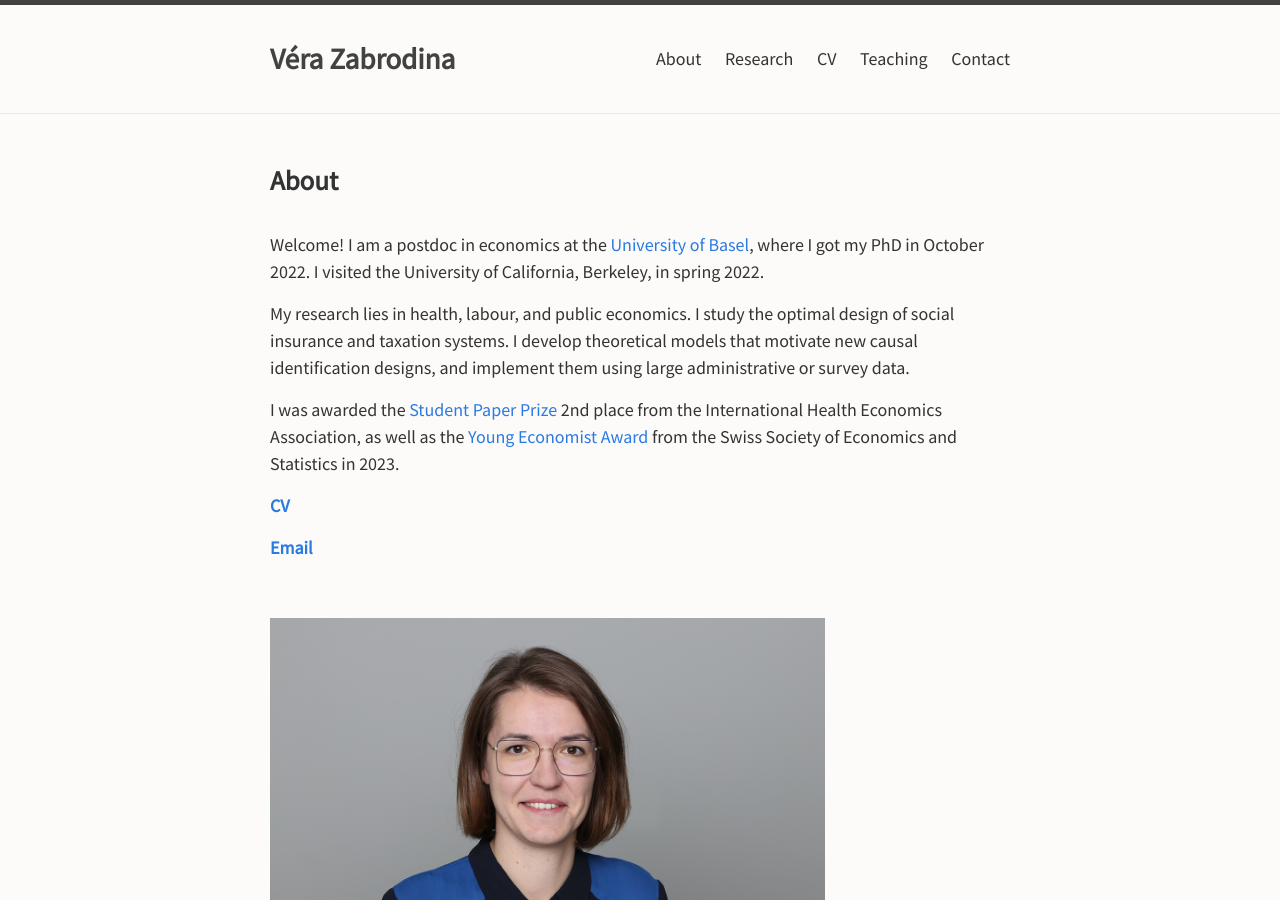
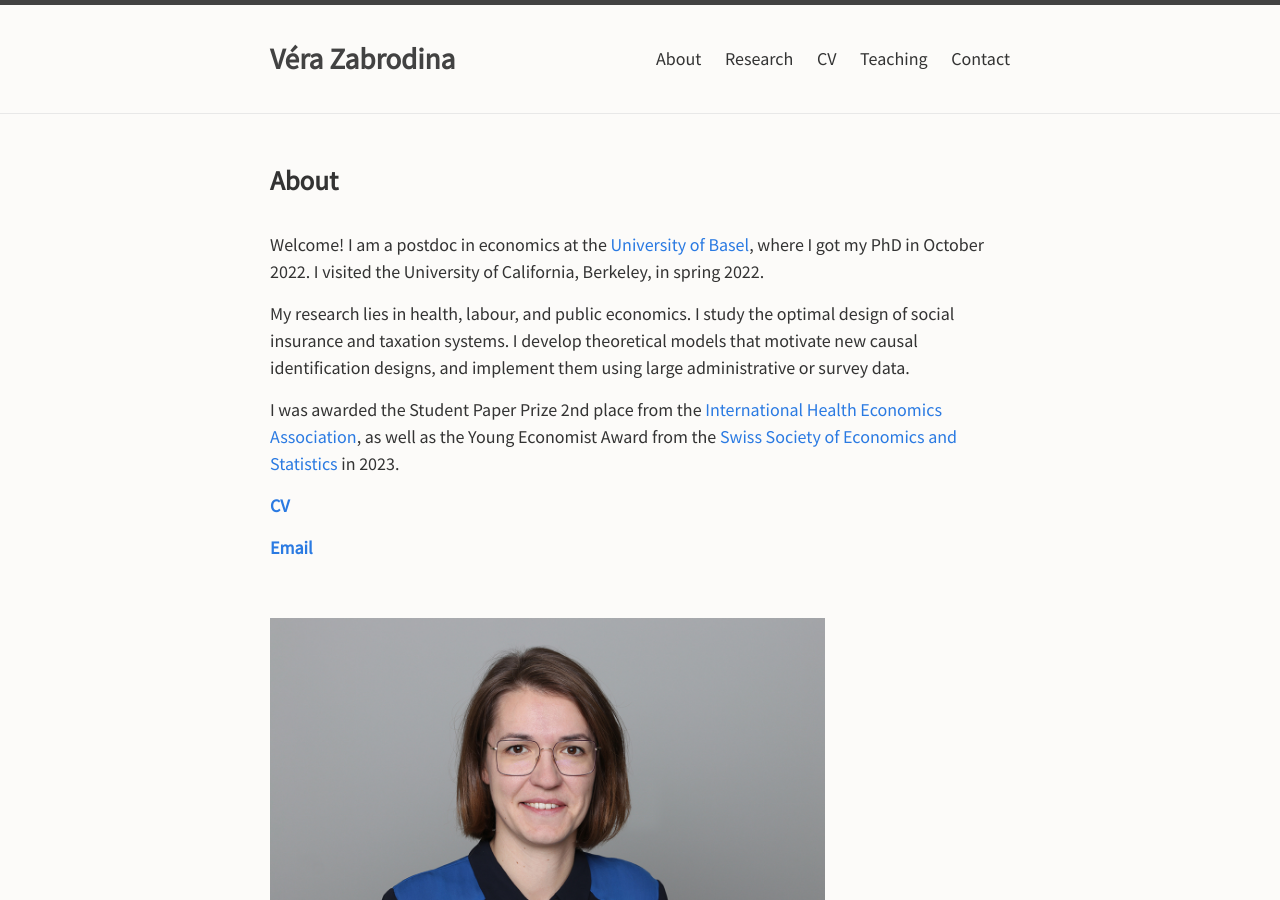
Before and after one commit to verazb/verazb.github.io, a Jekyll site: the page built from index.md, in a window 1280 px wide and 900 px high. Built offline with Jekyll 4.4.1, drawn with Linux system fonts in a browser that asks for light colours; our own code applies the rules of GitHub Pages for plain Markdown files.

```diff
--- a/index.md
+++ b/index.md
@@ -9,7 +9,7 @@ Welcome! I am a postdoc in economics at the [University of Basel](https://wwz.un
 
 My research lies in health, labour, and public economics. I study the optimal design of social insurance and taxation systems. I develop theoretical models that motivate new causal identification designs, and implement them using large administrative or survey data.
 
-I was awarded the [Student Paper Prize](https://healtheconomics.org/awards/) 2nd place from the International Health Economics Association, as well as the [Young Economist Award](https://www.sgvs.ch/awards/) from the Swiss Society of Economics and Statistics in 2023.
+I was awarded the Student Paper Prize 2nd place from the [International Health Economics Association](https://healtheconomics.org/awards/), as well as the Young Economist Award from the [Swiss Society of Economics and Statistics](https://www.sgvs.ch/awards/) in 2023.
 
 
 **[CV](docs/Zabrodina_CV.pdf)**
```
